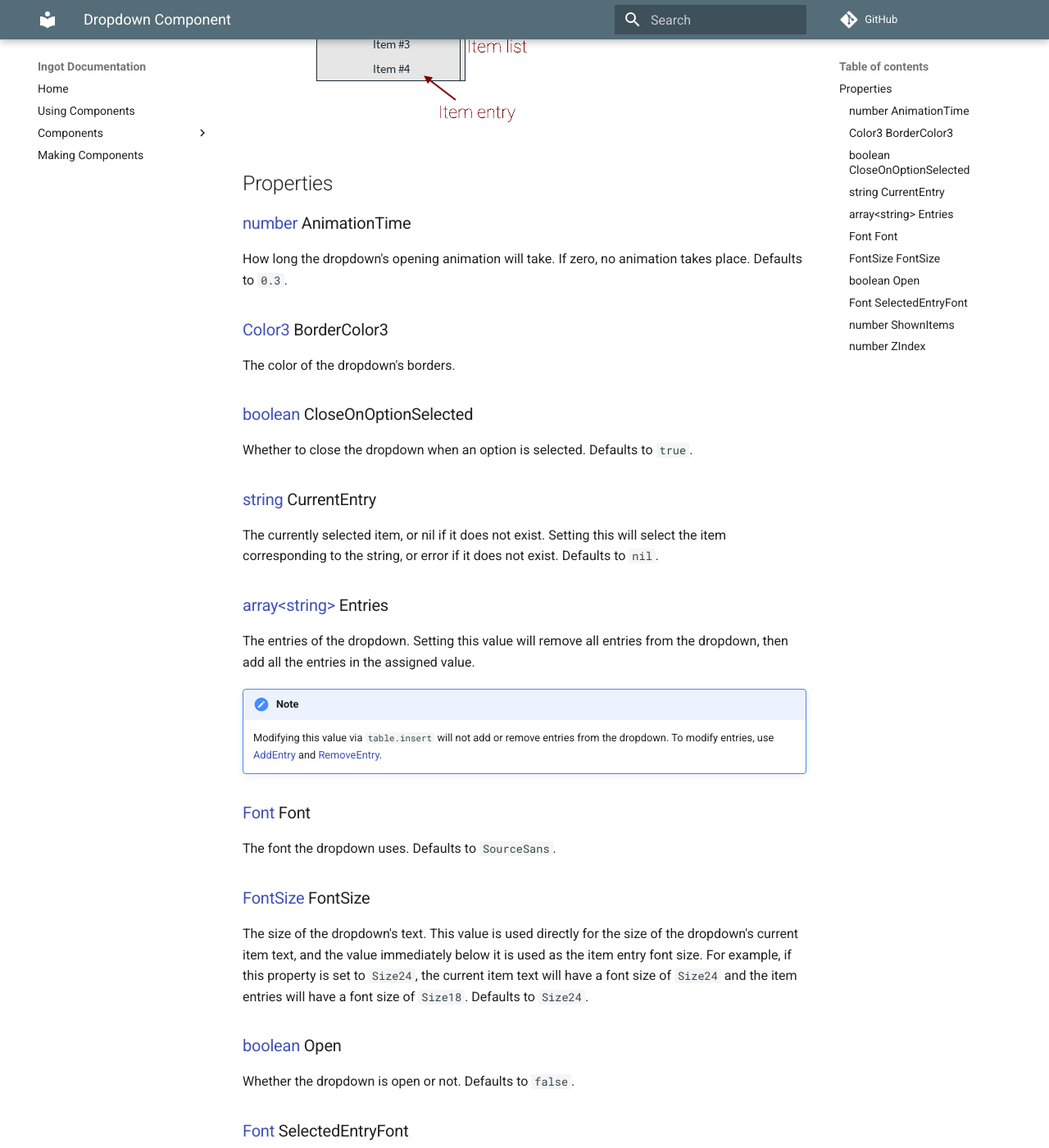
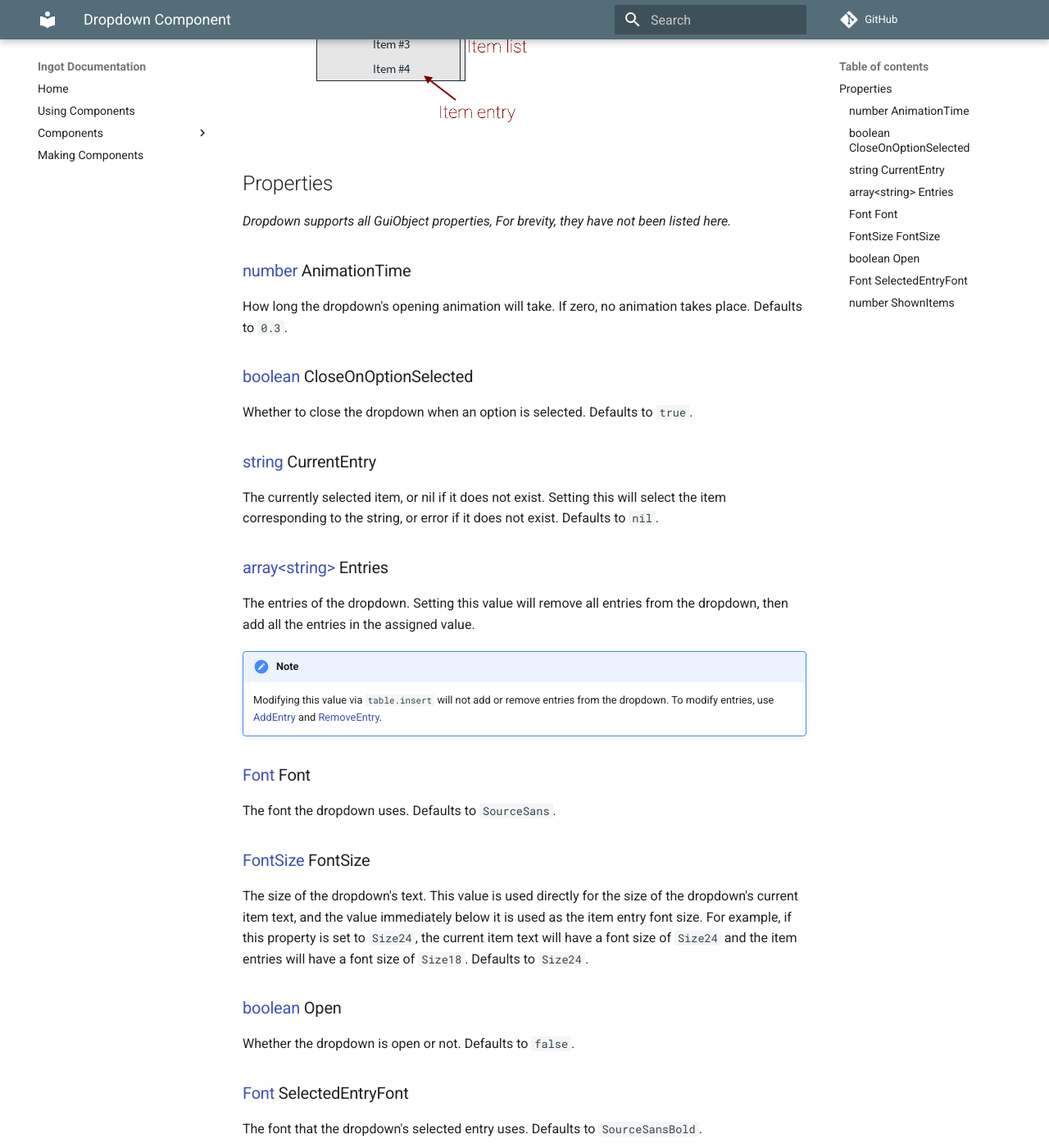
Before and after one commit to MemoryPenguin/RbxIngot, an MkDocs documentation site: the page built from Documentation/Source/Components/Dropdown.md, in a window 1280 px wide and 1400 px high, scrolled down 452 px. Shown: the whole window at 82% size. Built offline with MkDocs 1.6.1 and Material for MkDocs 9.7.7, drawn with Linux system fonts in a browser that asks for light colours; comment, search, counter and statistics services are not loaded; old or Windows-style settings are respelled for this version of MkDocs; some of the changed text lies outside the part shown.

Commit message:
more documentation

```diff
--- a/Documentation/Source/Components/Dropdown.md
+++ b/Documentation/Source/Components/Dropdown.md
@@ -5,12 +5,10 @@ The Dropdown component is a simple dropdown that supports selection of one item
 ![Dropdown structure](/images/dropdown-2.png)
 
 ## Properties
+*Dropdown supports all GuiObject properties, For brevity, they have not been listed here.*
 
 ### [number](http://wiki.roblox.com/index.php?title=Number) AnimationTime
 How long the dropdown's opening animation will take. If zero, no animation takes place. Defaults to `0.3`.
-
-### [Color3](http://wiki.roblox.com/index.php?title=API:Color3) BorderColor3
-The color of the dropdown's borders.
 
 ### [boolean](http://wiki.roblox.com/index.php?title=API:Boolean) CloseOnOptionSelected
 Whether to close the dropdown when an option is selected. Defaults to `true`.
@@ -41,6 +39,3 @@ The font that the dropdown's selected entry uses. Defaults to `SourceSansBold`.
 
 ### [number](http://wiki.roblox.com/index.php?title=Number) ShownItems
 How many options, at most, should be shown at once when the dropdown is open. Excess options will be wrapped in a scrolling frame. Defaults to `3`.
-
-### [number](http://wiki.roblox.com/index.php?title=Number) ZIndex
-The z-index of the dropdown. Defaults to `1`.
```
